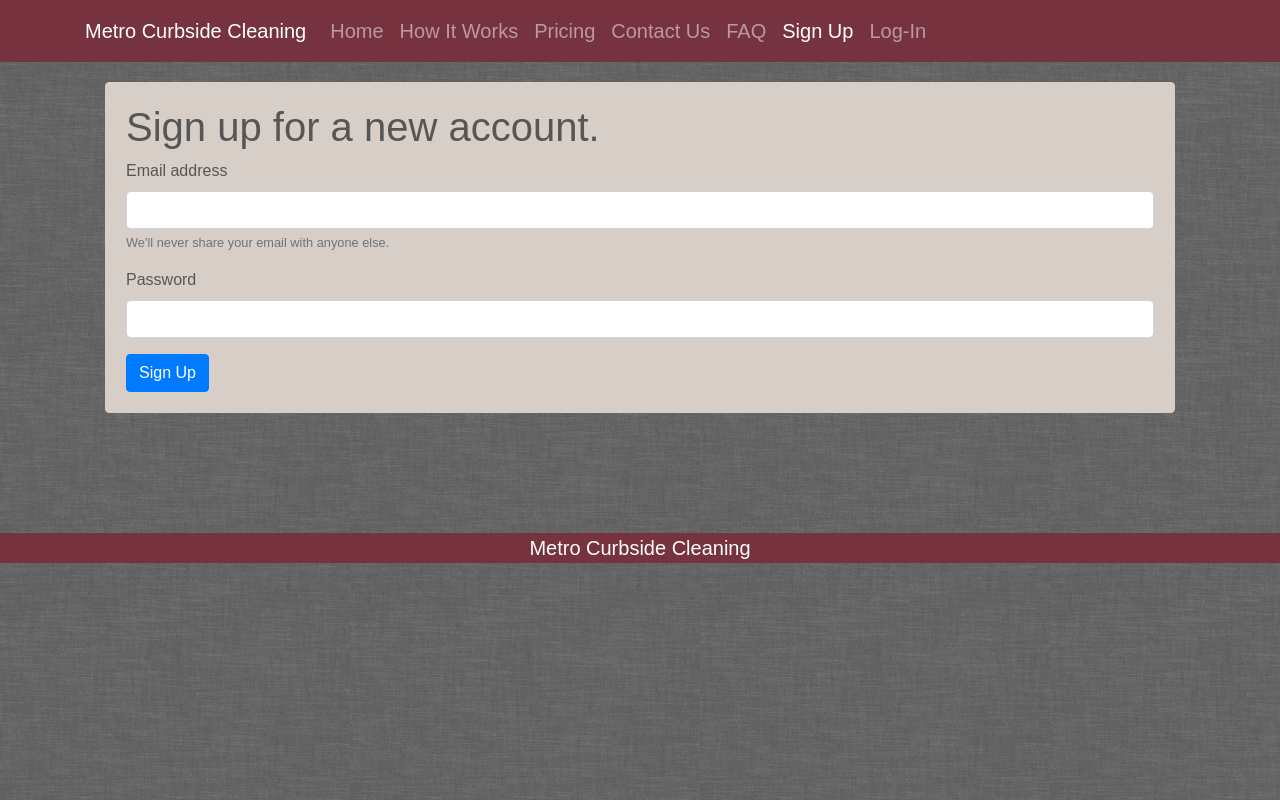
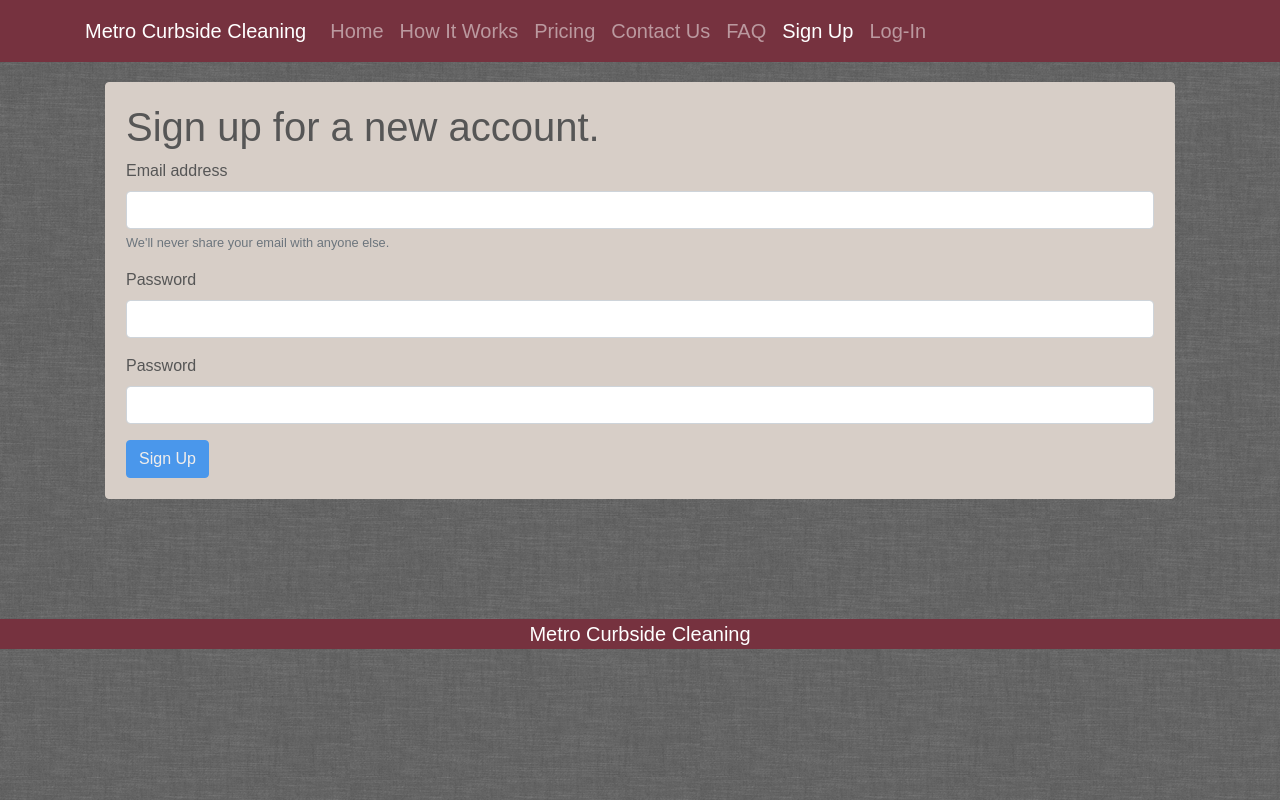
Before and after one commit to sunkstingray/metrocurb, a React (Create React App) app in the folder client/: page /SignUp in a window 1280 px wide. Built offline with nearby package versions, Linux system fonts and the light colour scheme; no server answers.

Commit message:
form validation functioning

```diff
--- a/client/src/App.css
+++ b/client/src/App.css
@@ -21,3 +21,7 @@ body {
   from { transform: rotate(0deg); }
   to { transform: rotate(360deg); }
 }
+
+.error {
+  border: 2px solid red;
+}
--- a/client/src/components/Card/Card.css
+++ b/client/src/components/Card/Card.css
@@ -5,3 +5,7 @@
     color: #565656;
     border-color: #D7CEC7;
 }
+
+.error {
+    border: 2px solid red;
+  }
--- a/client/src/pages/SignUp.js
+++ b/client/src/pages/SignUp.js
@@ -4,29 +4,48 @@ import Card from "./../components/Card";
 import axios from "axios";
 // import googleButton from '../images/btn_google_signin_dark_normal_web.png'
 
+
+function validate(username, password, passwordVal){
+
+  if (/^\w+([\.-]?\w+)*@\w+([\.-]?\w+)*(\.\w{2,3})+$/.test(username))
+  {
+    const emailTest = false;
+    return {
+      username: emailTest,
+      password: password.length === 0 || password !== passwordVal,
+    };
+  } else {
+    const emailTest = true;
+    return {
+      username: emailTest,
+      password: password.length === 0 || password !== passwordVal,
+    };
+  }
+  // true means invalid, so our conditions got reversed
+
+}
+
 class SignUp extends Component {
 	constructor() {
 		super()
 		this.state = {
-      firstName: '',
-      lastName: '',
-      address: '',
-      city: '',
-      state: 'Kansas',
-			zip: '',
 			username: '',
-			password: '',
+      password: '',
+      touched: {
+        username: false,
+        password: false,
+      },
 			redirectTo: "null"
 		}
 	}
 
-  componentDidMount() {
-    // this.loadContent();
-  }
 
-//   loadContent = (page) => {
-//     //do something to get the content for homepage from MongoDB and save it as the current state
-//   }
+
+handleBlur = (field) => (evt) => {
+  this.setState({
+    touched: { ...this.state.touched, [field]: true },
+  });
+}
 
 handleChange = event => {
   this.setState({
@@ -37,6 +56,9 @@ handleChange = event => {
 handleSubmit = event => {
   event.preventDefault()
   console.log('handleSubmit')
+  if (!this.canBeSubmitted()) {
+    return;
+  }
 
   axios.post('/auth/signup', {
     // firstName: this.state.firstName,
@@ -47,7 +69,8 @@ handleSubmit = event => {
     // zip: this.state.zip,
     // local:{
     username: this.state.username,
-    password: this.state.password
+    password: this.state.password,
+    password: this.state.passwordVal
     // }
   })
   .then(response =>{
@@ -63,7 +86,23 @@ handleSubmit = event => {
   // })
 }
 
+canBeSubmitted() {
+  const errors = validate(this.state.username, this.state.password, this.state.passwordVal);
+  const isDisabled = Object.keys(errors).some(x => errors[x]);
+  return !isDisabled;
+}
+
+
   render(){
+    const errors = validate(this.state.username, this.state.password, this.state.passwordVal);
+    const isDisabled = Object.keys(errors).some(x => errors[x]);
+
+    const shouldMarkError = (field) => {
+      const hasError = errors[field];
+      const shouldShow = this.state.touched[field];
+
+      return hasError ? shouldShow : false;
+    };
     // if (this.state.redirectTo) {
 		// 	return <Redirect to={{ pathname: this.state.redirectTo }} />
 		// } else {
@@ -145,8 +184,9 @@ handleSubmit = event => {
             <div className="form-group">
               <label htmlFor="emailInput">Email address</label>
               <input
+                onBlur={this.handleBlur('username')}
                 type="email"
-                className="form-control"
+                className={shouldMarkError('username') ? "error form-control" : "form-control"}
                 id="emailInput"
                 aria-describedby="emailHelp"
                 name="username"
@@ -156,17 +196,30 @@ handleSubmit = event => {
               <small id="emailHelp" className="form-text text-muted">We'll never share your email with anyone else.</small>
             </div>
             <div className="form-group">
-              <label htmlFor="exampleInputPassword1">Password</label>
+              <label htmlFor="passwordInput1">Password</label>
               <input
+              onBlur={this.handleBlur('password')}
                 type="password"
-                className="form-control"
-                id="exampleInputPassword1"
+                className={shouldMarkError('password') ? "error form-control" : "form-control"}
+                id="passwordInput1"
                 name="password"
 							  value={this.state.password}
 							  onChange={this.handleChange}
               />
             </div>
-            <button onClick={this.handleSubmit} className="btn btn-primary">Sign Up</button>
+            <div className="form-group">
+              <label htmlFor="passwordInput2">Password</label>
+              <input
+                onBlur={this.handleBlur('password')}
+                type="password"
+                className={shouldMarkError('password') ? "error form-control" : "form-control"}
+                id="passwordInput2"
+                name="passwordVal"
+							  value={this.state.passwordVal}
+							  onChange={this.handleChange}
+              />
+            </div>
+            <button disabled={isDisabled} onClick={this.handleSubmit} className="btn btn-primary">Sign Up</button>
           </form>
           </Card>
         </div>
```
